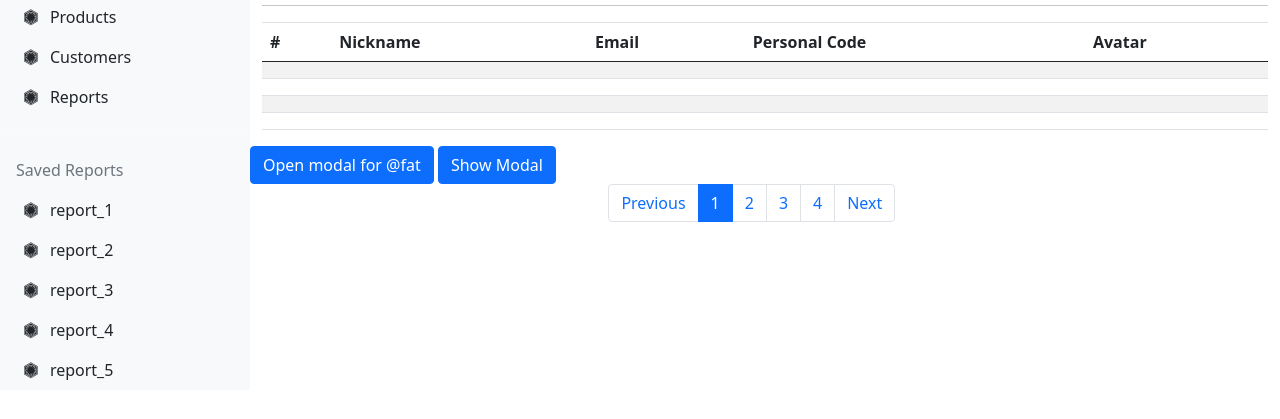
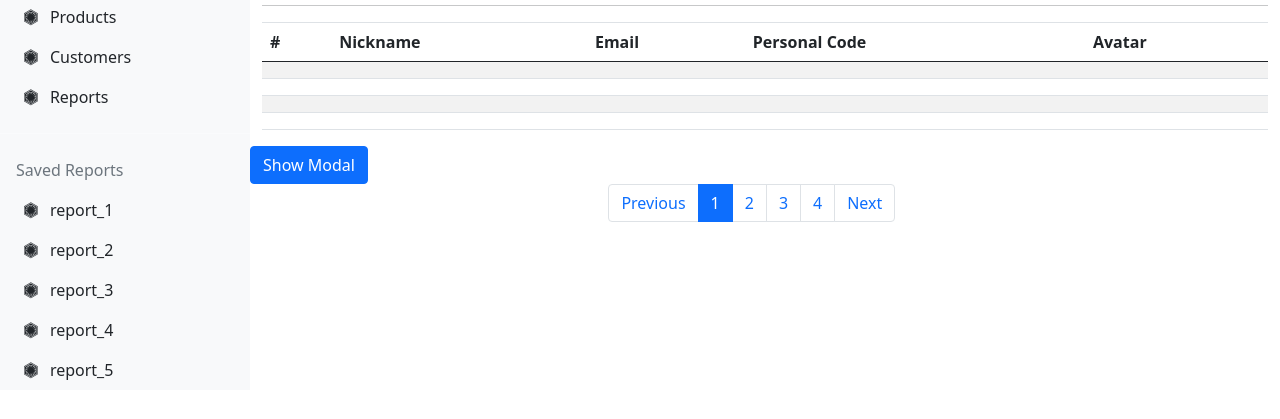
Before and after one commit to raosul/maktab47-panel-ex, a website: page index.html in a window 1280 px wide. Shown: the part 169-588 px from the top of the page. Drawn offline with nearby package versions, Linux system fonts and the light colour scheme.

Commit message:
remove extra button

```diff
--- a/index.html
+++ b/index.html
@@ -163,9 +163,6 @@
                     </tbody>
                 </table>
             </div>
-            <button type="button" class="btn btn-primary" data-bs-toggle="modal" data-bs-target="#exampleModal"
-                data-bs-whatever="@fat">Open modal for @fat</button>
-
             <button type="button" class="btn btn-primary" data-bs-toggle="modal" data-bs-target="#exampleModal">Show
                 Modal </button>
             <div class="modal fade" id="exampleModal" tabindex="-1" aria-labelledby="exampleModalLabel"
```
